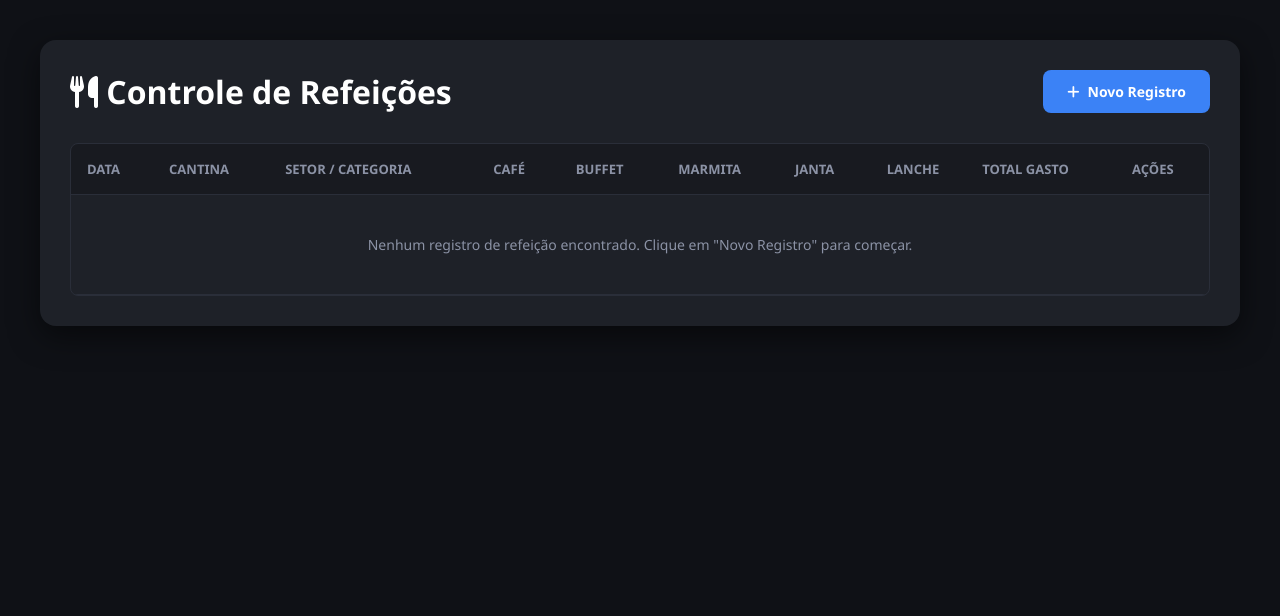
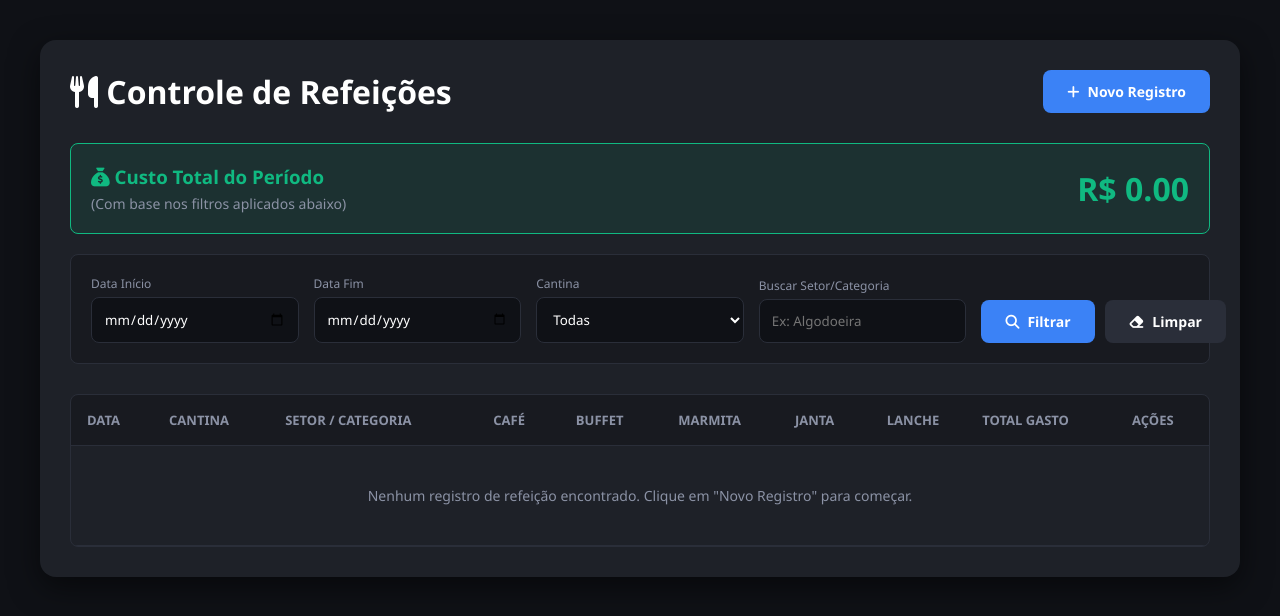
Before and after one commit to NisioH/sistema_refeicoes, a Django app: page /painel/ in a window 1280 px wide. Shown: the top 616 px of the page. Run offline with Django 5.2, Linux system fonts and the light colour scheme; data that the repository does not hold is empty.

Commit message:
Busca por filtros

```diff
--- a/refeicoes/templates/refeicoes/painel.html
+++ b/refeicoes/templates/refeicoes/painel.html
@@ -17,6 +17,51 @@
         <div class="dashboard-header">
             <h1><i class="fa-solid fa-utensils"></i> Controle de Refeições</h1>
             <a href="{% url 'novo_registro' %}" class="btn-novo"><i class="fa-solid fa-plus"></i> Novo Registro</a>
+        </div>
+
+        <div style="background: rgba(16, 185, 129, 0.1); border: 1px solid #10b981; border-radius: 8px; padding: 20px; margin-bottom: 20px; display: flex; justify-content: space-between; align-items: center;">
+            <div>
+                <h3 style="color: #10b981; margin-bottom: 5px;"><i class="fa-solid fa-sack-dollar"></i> Custo Total do Período</h3>
+                <p style="color: var(--text-muted); font-size: 14px;">(Com base nos filtros aplicados abaixo)</p>
+            </div>
+            <div style="font-size: 32px; font-weight: bold; color: #10b981;">
+                R$ {{ total_gasto|floatformat:2 }}
+            </div>
+        </div>
+
+        <div style="background: rgba(0,0,0,0.2); border-radius: 8px; padding: 20px; margin-bottom: 30px; border: 1px solid var(--border-color);">
+            <form method="GET" style="display: grid; grid-template-columns: repeat(auto-fit, minmax(150px, 1fr)); gap: 15px; align-items: end;">
+
+                <div>
+                    <label style="display: block; font-size: 12px; color: var(--text-muted); margin-bottom: 5px;">Data Início</label>
+                    <input type="date" name="data_inicio" value="{{ filtros.data_inicio }}" class="input-dark">
+                </div>
+
+                <div>
+                    <label style="display: block; font-size: 12px; color: var(--text-muted); margin-bottom: 5px;">Data Fim</label>
+                    <input type="date" name="data_fim" value="{{ filtros.data_fim }}" class="input-dark">
+                </div>
+
+                <div>
+                    <label style="display: block; font-size: 12px; color: var(--text-muted); margin-bottom: 5px;">Cantina</label>
+                    <select name="local" class="input-dark">
+                        <option value="">Todas</option>
+                        <option value="SEDE" {% if filtros.local == 'SEDE' %}selected{% endif %}>Sede</option>
+                        <option value="SECADOR" {% if filtros.local == 'SECADOR' %}selected{% endif %}>Secador</option>
+                    </select>
+                </div>
+
+                <div>
+                    <label style="display: block; font-size: 12px; color: var(--text-muted); margin-bottom: 5px;">Buscar Setor/Categoria</label>
+                    <input type="text" name="setor" value="{{ filtros.setor }}" placeholder="Ex: Algodoeira" class="input-dark">
+                </div>
+
+                <div style="display: flex; gap: 10px;">
+                    <button type="submit" class="btn-novo" style="flex: 1;"><i class="fa-solid fa-magnifying-glass"></i> Filtrar</button>
+                    <a href="{% url 'painel_refeicoes' %}" class="btn-novo" style="background-color: var(--border-color);"><i class="fa-solid fa-eraser"></i> Limpar</a>
+                </div>
+
+            </form>
         </div>
 
         <div class="table-wrapper">
--- a/refeicoes/views.py
+++ b/refeicoes/views.py
@@ -1,12 +1,39 @@
+from django.db.models import Sum
 from django.shortcuts import render, redirect, get_object_or_404
 from .forms import RegistroRefeicaoForm
 from .models import RegistroRefeicao
 
 
 def painel_refeicoes(request):
+    # Começa pegando tudo
     registros = RegistroRefeicao.objects.all()
 
-    return render(request, 'refeicoes/painel.html', {'registros': registros})
+    # 1. Pegando os valores que o usuário digitou na barra de pesquisa (URL)
+    data_inicio = request.GET.get('data_inicio')
+    data_fim = request.GET.get('data_fim')
+    local_busca = request.GET.get('local')
+    setor_busca = request.GET.get('setor')
+
+    # 2. Aplicando os filtros "se" o usuário digitou algo
+    if data_inicio:
+        registros = registros.filter(data_consumo__gte=data_inicio)  # gte = maior ou igual
+    if data_fim:
+        registros = registros.filter(data_consumo__lte=data_fim)  # lte = menor ou igual
+    if local_busca:
+        registros = registros.filter(local=local_busca)
+    if setor_busca:
+        registros = registros.filter(setor__icontains=setor_busca)  # icontains = que contenha a palavra
+
+    # 3. Calculando o Total Gasto APENAS dos itens filtrados
+    soma = registros.aggregate(Sum('valor_total'))['valor_total__sum']
+    total_gasto = soma if soma else 0.00  # Se não tiver nada, retorna 0
+
+    contexto = {
+        'registros': registros,
+        'total_gasto': total_gasto,
+        'filtros': request.GET  # Devolvemos isso para os campos não apagarem o que foi digitado!
+    }
+    return render(request, 'refeicoes/painel.html', contexto)
 
 def novo_registro(request):
     if request.method == "POST":
```
